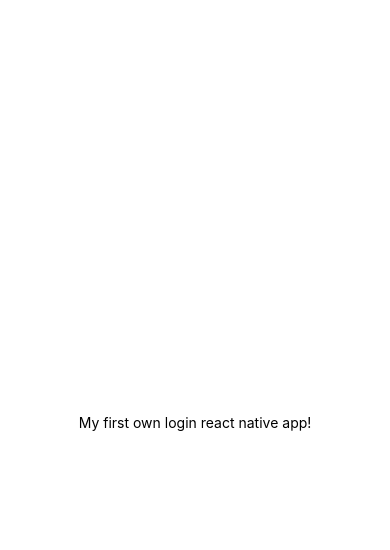
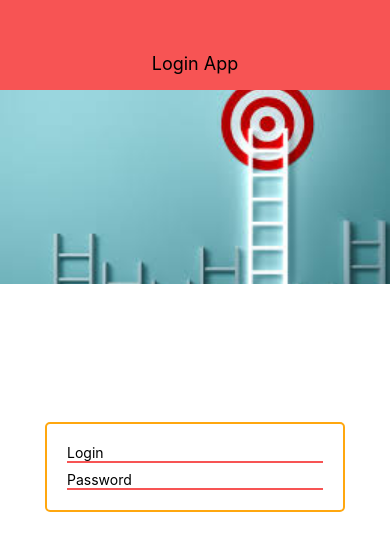
Before and after one commit to Ruudn7/react_login, a React Native app in the folder login-app/: screen / in a window 390 px wide. Shown: the top 550 px of the page. Built offline with nearby package versions, Linux system fonts and the light colour scheme.

Commit message:
add inputs and background images

```diff
--- a/login-app/App.tsx
+++ b/login-app/App.tsx
@@ -1,10 +1,18 @@
 import React from 'react';
-import { StyleSheet, Text, View } from 'react-native';
+import { StyleSheet, Text, View, ImageBackground } from 'react-native';
+
+import Header from './components/Header';
+import LoginForm from './components/LoginForm';
 
 export default function App() {
   return (
     <View style={styles.container}>
-      <Text>My first own login react native app!</Text>
+      <Header title="Login App" />
+      <View style={styles.mainContent}>
+        <ImageBackground source={require('./assets/background.jpeg')} style={styles.image}>
+          <LoginForm></LoginForm>
+        </ImageBackground>
+      </View>
     </View>
   );
 }
@@ -12,8 +20,17 @@ export default function App() {
 const styles = StyleSheet.create({
   container: {
     flex: 1,
-    backgroundColor: '#fff',
+  },
+  mainContent: {
+    flex: 1,
     alignItems: 'center',
     justifyContent: 'center',
   },
+  image: {
+    flex: 1,
+    resizeMode: 'cover',
+    justifyContent: "center",
+    width: "100%",
+    alignItems: 'center',
+  },
 });
--- /dev/null
+++ b/login-app/components/Header.tsx
@@ -0,0 +1,36 @@
+import React from 'react';
+import { StyleSheet, Text, View } from 'react-native';
+
+import Colors from '../constans/Colors';
+
+export interface Header {
+    title: string;
+}
+
+const Header = (props: Header) => {
+    return(
+        <View style={styles.header}>
+            <Text style={styles.headerTitle}>
+                {props.title}
+            </Text>
+        </View>
+    )
+}
+
+const styles = StyleSheet.create({
+    header: {
+        width: '100%',
+        height: 90,
+        paddingTop: 36,
+        backgroundColor: Colors.primary,
+        alignItems: 'center',
+        justifyContent: 'center'
+
+    },
+    headerTitle: {
+        color: 'black',
+        fontSize: 18
+    }
+})
+
+export default Header;
--- /dev/null
+++ b/login-app/components/LoginForm.tsx
@@ -0,0 +1,37 @@
+import React from 'react';
+import { StyleSheet, Text, View, TextInput } from 'react-native';
+
+import Colors from '../constans/Colors';
+
+export interface LoginForm {
+
+}
+
+const LoginForm = (props: LoginForm) => {
+    return(
+        <View style={styles.container}>
+            <TextInput style={[styles.input, styles.firstInput]} placeholder="Login"/>
+            <TextInput style={styles.input} placeholder="Password"/>
+        </View>
+    )
+}
+
+const styles = StyleSheet.create({
+    container: {
+        borderColor: Colors.accent,
+        borderWidth: 2,
+        borderRadius: 5,
+        width: '80%',
+        maxWidth: 300,
+        padding: 20
+    },
+    input: {
+        borderBottomColor: Colors.primary,
+        borderBottomWidth: 2
+    },
+    firstInput: {
+        marginBottom: 8
+    }
+})
+
+export default LoginForm;
--- /dev/null
+++ b/login-app/constans/Colors.tsx
@@ -0,0 +1,4 @@
+export default {
+    primary: '#f75454',
+    accent: '#ffa70f'
+}
```
Also changed, not shown: login-app/assets/background.jpeg (added).
